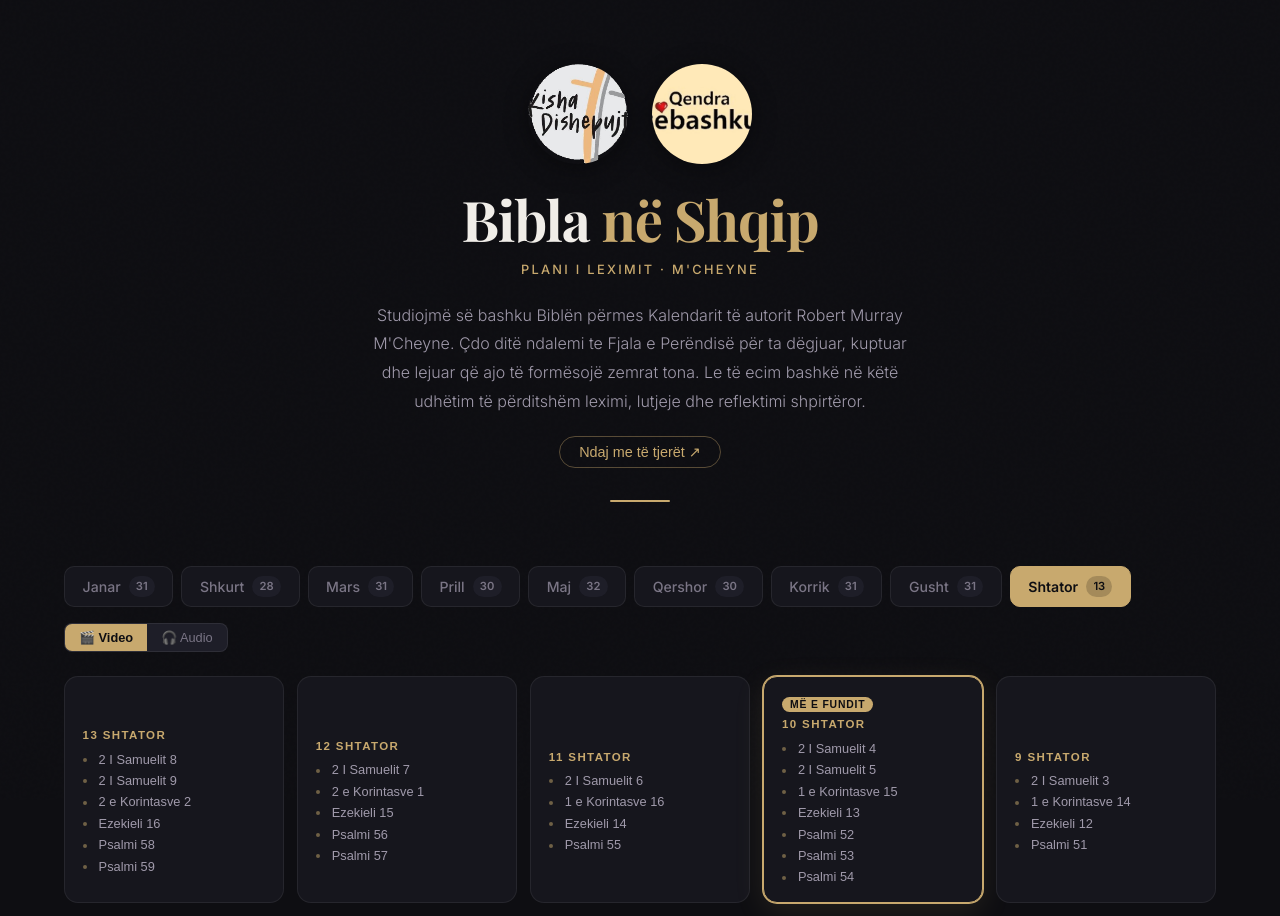
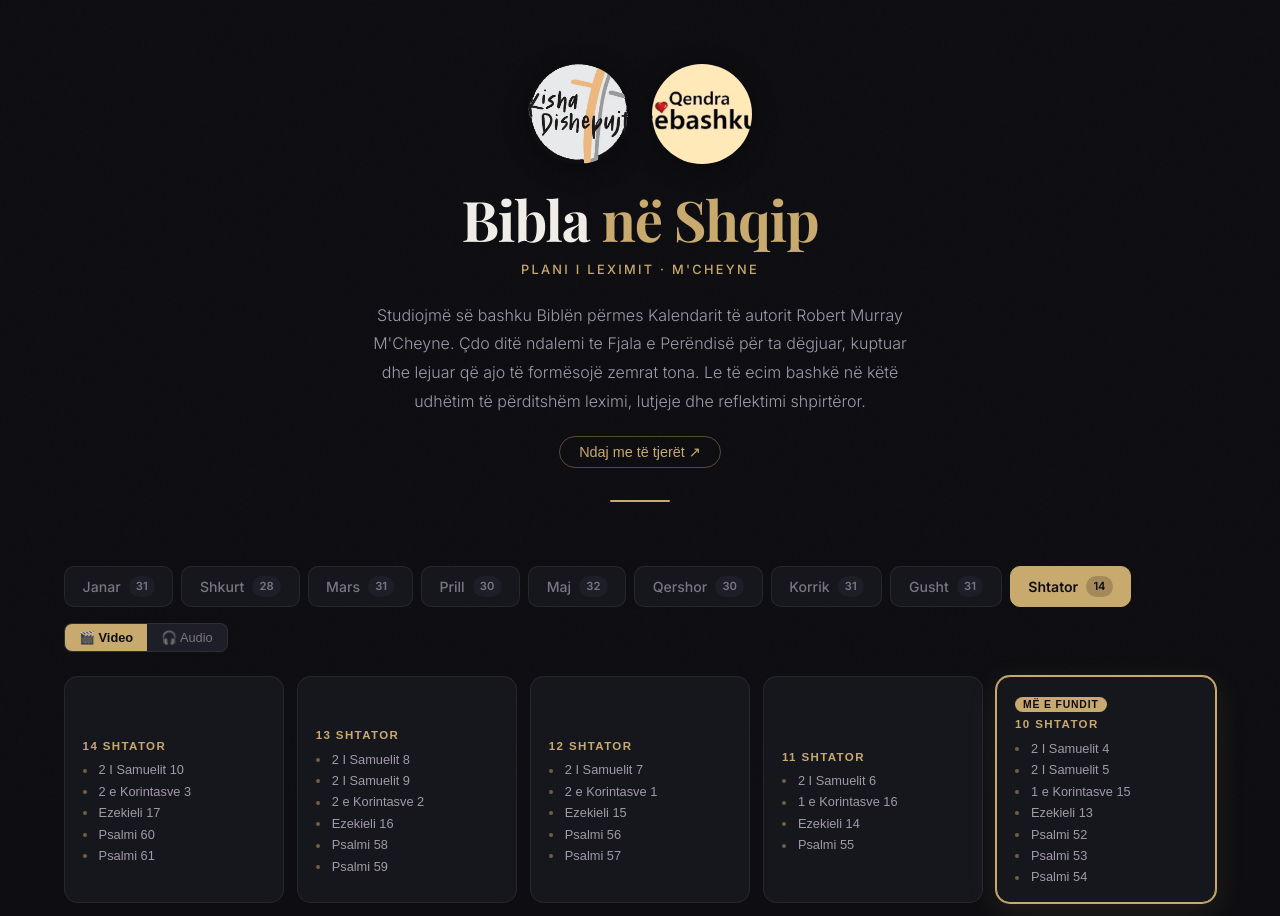
Before and after one commit to jeffandmeredith-max/bibla-shqip, a React (Vite) app: page / in a window 1280 px wide. Shown: the top 916 px of the page. Built offline with nearby package versions, Linux system fonts and the light colour scheme.

Commit message:
chore: daily update 2026-09-14

```diff
--- a/src/data/september.js
+++ b/src/data/september.js
@@ -338,5 +338,32 @@ export const september = [
         "start": 1042
       }
     ]
+  },
+  {
+    "day": 14,
+    "date": "14 Shtator",
+    "videoId": "FIItmymrLwg",
+    "readings": [
+      {
+        "title": "2 I Samuelit 10",
+        "start": 0
+      },
+      {
+        "title": "2 e Korintasve 3",
+        "start": 189
+      },
+      {
+        "title": "Ezekieli 17",
+        "start": 328
+      },
+      {
+        "title": "Psalmi 60",
+        "start": 577
+      },
+      {
+        "title": "Psalmi 61",
+        "start": 660
+      }
+    ]
   }
 ]
```
